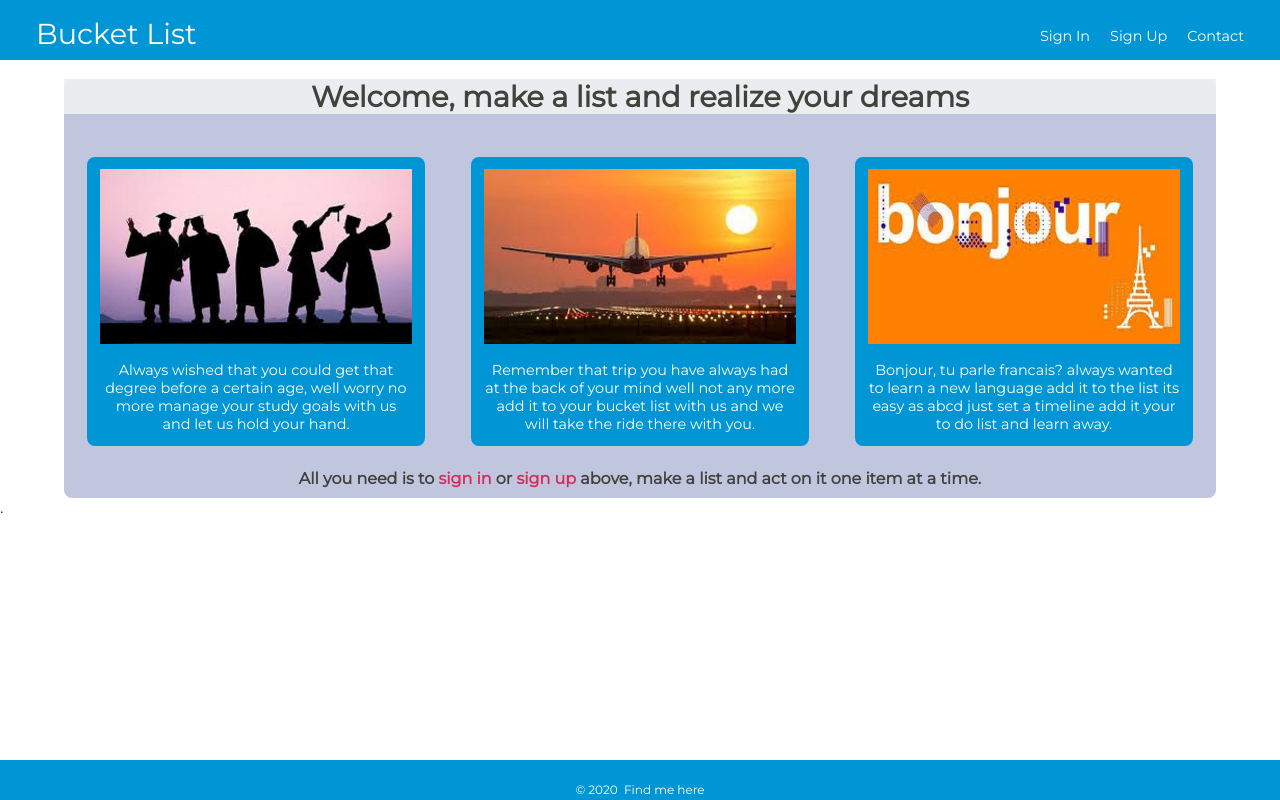
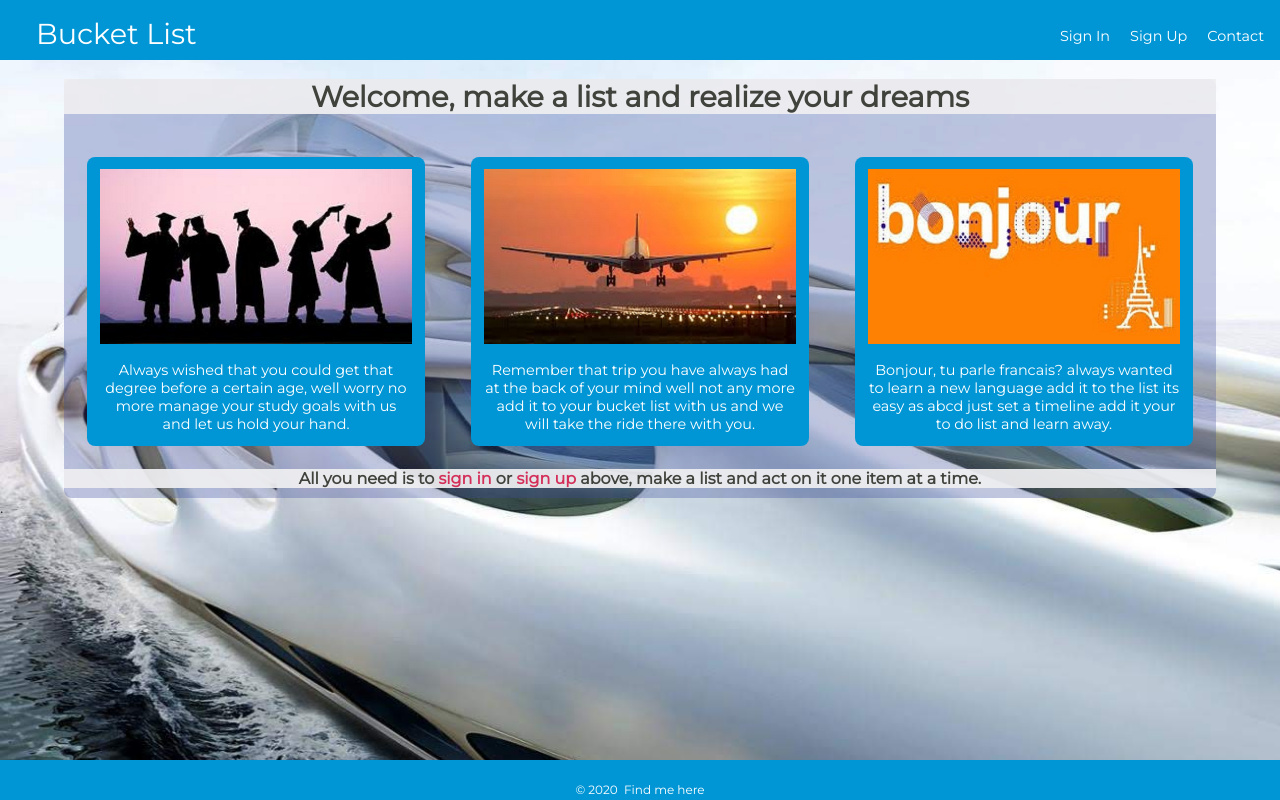
Before and after one commit to KabakiAntony/Bucketlist, a Flask app: page / in a window 1280 px wide. Run offline with Flask 2, Linux system fonts and the light colour scheme; parts of the project's set-up code (start-up, migrations or seed data) failed here and were passed over.

Commit message:
Added a bg image

```diff
--- a/app/static/css/main.css
+++ b/app/static/css/main.css
@@ -3,13 +3,16 @@
 html,body{
     margin:0;
     padding:0;
-    font-family: 'Montserrat', sans-serif;
+    font-family: 'Montserrat', sans-serif !important;
     font-size: 100%;
     font-weight: 400;
     color: #212529;
     text-align: left;
     background-color: #fff;
     height: 100%;
+    background-image: url(../images/indexbg.jpg);
+    background-repeat: no-repeat;
+    background-size:cover;
 }
 #container {
     width: 100%;
@@ -17,7 +20,6 @@ html,body{
     position: relative;
 }
 .header {
-  /* background-color:#313131d3; */
   background-color: #0096D6;
   padding: 1rem;
   height:40px;
@@ -48,7 +50,6 @@ h1{
   color: rgb(64, 66, 60);
   font-size: 100%;
   background-color: rgba(239, 239, 241, 0.924);
-  font-family: inherit;
 }
 
 #section-wrapper{
@@ -56,7 +57,11 @@ h1{
   width:90%;
   margin: 0 auto;
   border-radius:0.5rem;
+  /* overflow: hidden; */
 }
+/* .index-wrapper{
+
+} */
 .flex-container{
   display: flex;
   flex-direction: column;
@@ -80,9 +85,9 @@ h1{
   text-align: center;
   color:  rgb(64, 66, 60);
   font-family: inherit;
-  width:70%;
+  width:90%;
   margin:0 auto;
-
+  background-color: rgba(239, 239, 241, 0.924);
 }
 .bold{
     color:rgba(211, 44, 86, 0.986);
@@ -118,6 +123,7 @@ footer a:hover {
 text-decoration: underline;
 }
 img {max-width: 100%;}
+/* sign up specific */
 
 /* modal login*/
 .bg-sigin-modal{
@@ -143,7 +149,7 @@ img {max-width: 100%;}
 }
 .text-big{font-weight: 700;}
 .login-button {
-	background-color: rgba(2, 3, 8, 0.644);
+	background-color: #0096D6;
 	border: 2px solid white;
 	border-radius:0.5rem;
 	text-decoration: none;
--- a/app/templates/index.html
+++ b/app/templates/index.html
@@ -20,9 +20,8 @@
         <header>
             <nav>
               <div class="header">
-                <a class="logo">Bucket List</a>
+                <a href="/" class="logo">Bucket List</a>
                 <div class="header-right">
-                    <a href="#"></a>
                     <a href="#" id="sign-in" class="sign-in">Sign In</a>
                     <a href="/u/signup" id="sign-up" class="sign-up">Sign Up</a>
                     <a href="/contact">Contact</a>
@@ -30,7 +29,7 @@
             </div>
             </nav>
           </header>
-        <div id="section-wrapper">
+        <div id="section-wrapper" class="index-wrapper">
             <h1>Welcome, make a list and realize your dreams</h1>
             <div class="flex-container">
               <div class="card">
@@ -57,11 +56,7 @@
 
 
         </div>
-        <footer>
-            <p>&copy; 2020&nbsp;&nbsp;<a href="https://twitter.com/kabakikiarie">Find me here</a></p>
-        </footer>
-        <div id="hack">.</div>
-         <!--Modal Sign In-->
+        <!--Modal Sign In-->
     <div class="bg-sigin-modal">
       <div class="login-form">
         <div class="close">+</div>
@@ -76,6 +71,10 @@
         </form>
       </div>
     </div>
+        <footer>
+            <p>&copy; 2020&nbsp;&nbsp;<a href="https://twitter.com/kabakikiarie">Find me here</a></p>
+        </footer>
+        <div id="hack">.</div>
     </div>
 </body>
 </html>
```
